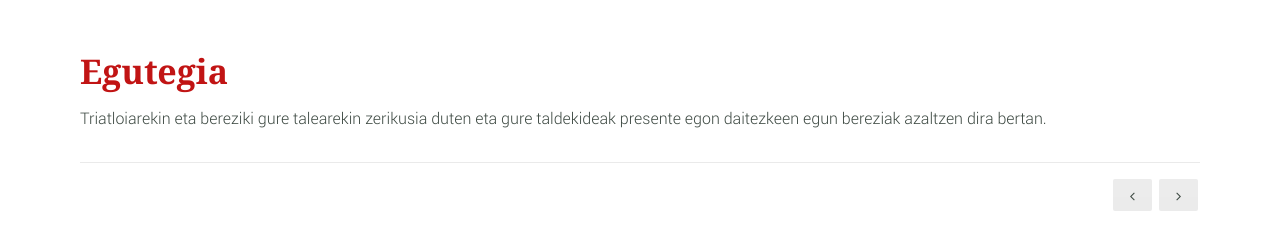
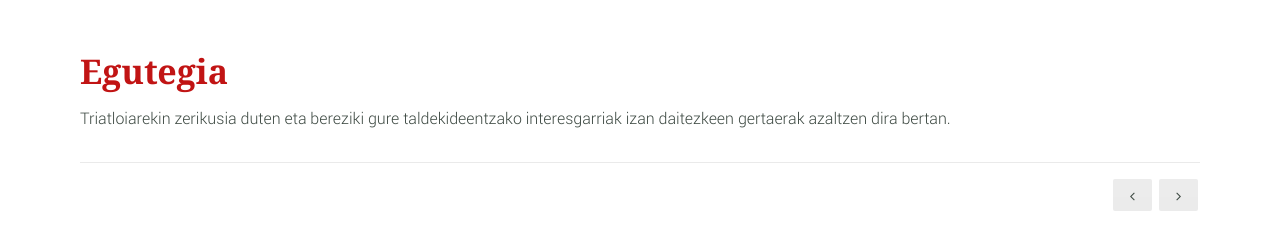
Before and after one commit to corand/aloinatriatloi, a Django app: template templates/egutegia.html in a window 1280 px wide. Shown: the part 157-384 px from the top of the page. Run offline with Django 3.2, Linux system fonts and the light colour scheme; the template is opened without the code that fills it, so the values that code supplies are empty.

Commit message:
textu batzuk

```diff
--- a/templates/egutegia.html
+++ b/templates/egutegia.html
@@ -15,7 +15,7 @@
 
 			<div class="main-content col-1-1">
 				<h1>Egutegia</h1>
-				<p>Triatloiarekin eta bereziki gure talearekin zerikusia duten eta gure taldekideak presente egon daitezkeen egun bereziak azaltzen dira bertan.</p>
+				<p>Triatloiarekin zerikusia duten eta bereziki gure taldekideentzako interesgarriak izan daitezkeen gertaerak azaltzen dira bertan.</p>
 
 
 
```
Also changed, not shown: templates/index.html (+4 -4 lines).
